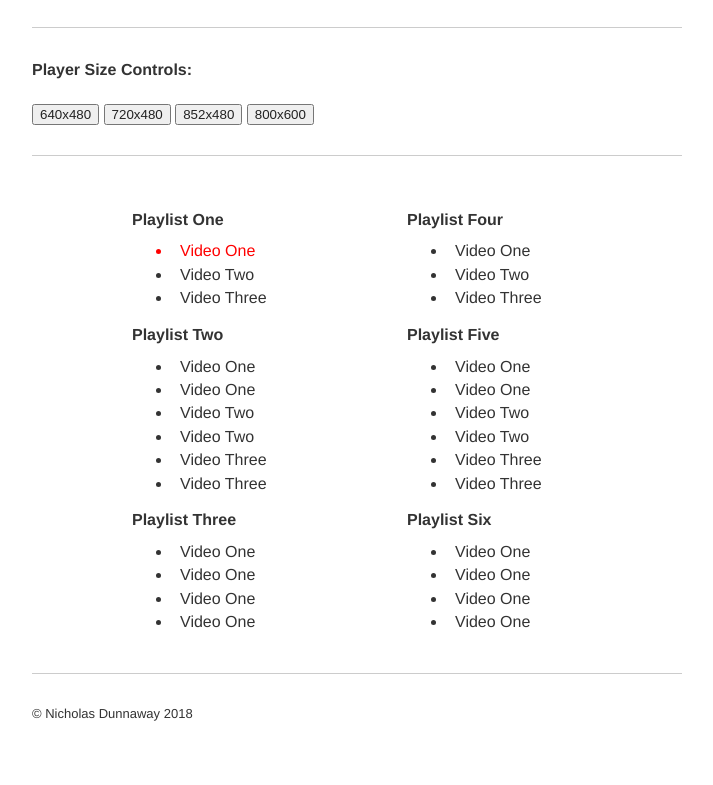
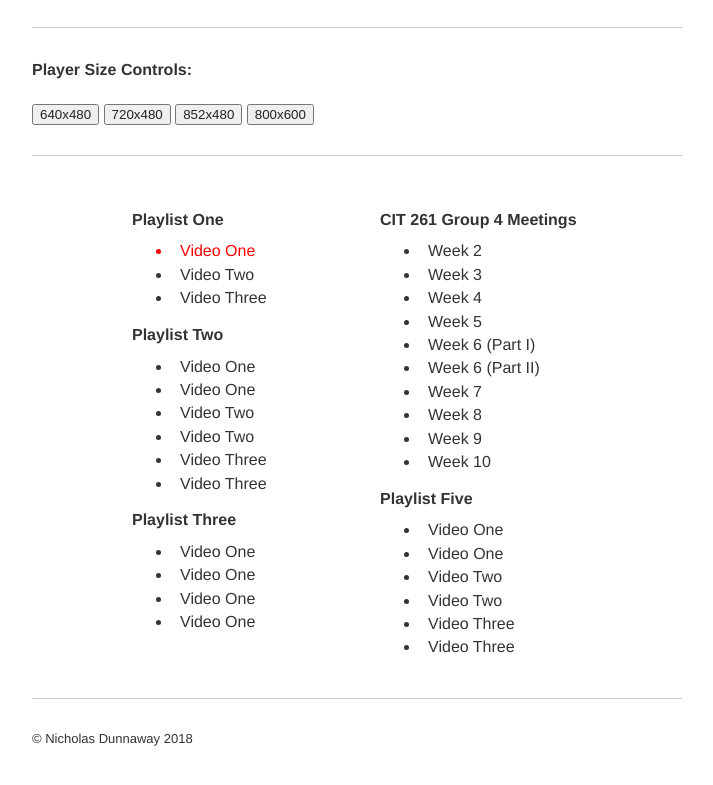
Before and after one commit to Digitalroot-Technologies/Html5VideoPlaylist, a plain HTML site: page index.html in a window 1280 px wide. Shown: the part 579-1364 px from the top of the page, without its empty margins (283-996 px from the left). Drawn offline with Linux system fonts and the light colour scheme.

Commit message:
W11 - Added Group Videos to playlist.

```diff
--- a/index.html
+++ b/index.html
@@ -55,11 +55,18 @@
     </div>
 
     <div class="playlistCol">
-      <h4>Playlist Four</h4>
+      <h4>CIT 261 Group 4 Meetings</h4>
       <ul class="playlist">
-        <li movieurl="DemoVideo1.mp4" onclick="lnkChangeVideo(this)">Video One</li>
-        <li movieurl="DemoVideo2.mp4" onclick="lnkChangeVideo(this)">Video Two</li>
-        <li movieurl="DemoVideo3.mp4" onclick="lnkChangeVideo(this)" lastvideo="true">Video Three</li>
+        <li movieurl="W02 - CIT261 - JavaScript Objects.mp4" onclick="lnkChangeVideo(this)">Week 2</li>
+        <li movieurl="W03 - CIT261 - JSON and AJAX.mp4" onclick="lnkChangeVideo(this)">Week 3</li>
+        <li movieurl="W04 - CIT261 - Local Storage, DOM Manipulation.mp4" onclick="lnkChangeVideo(this)" >Week 4</li>
+        <li movieurl="W05 - CIT261Week5.mp4" onclick="lnkChangeVideo(this)" >Week 5</li>
+        <li movieurl="W06 - CIT_261_Week_6_Part1.mp4" onclick="lnkChangeVideo(this)" >Week 6 (Part I)</li>
+        <li movieurl="W06 - CIT_week6_part2.mp4" onclick="lnkChangeVideo(this)" >Week 6 (Part II)</li>
+        <li movieurl="W07 - CIT_weeks_7.mp4" onclick="lnkChangeVideo(this)" >Week 7</li>
+        <li movieurl="W08 - CIT261-Week8.mp4" onclick="lnkChangeVideo(this)" >Week 8</li>
+        <li movieurl="W09 - CIT261_Week_9.mp4" onclick="lnkChangeVideo(this)" >Week 9</li>
+        <li movieurl="W10 - CIT_261_Week_10.mp4" onclick="lnkChangeVideo(this)" lastvideo="true">Week 10</li>
       </ul>
 
       <h4>Playlist Five</h4>
@@ -70,14 +77,6 @@
         <li movieurl="DemoVideo2.mp4" onclick="lnkChangeVideo(this)">Video Two</li>
         <li movieurl="DemoVideo3.mp4" onclick="lnkChangeVideo(this)">Video Three</li>
         <li movieurl="DemoVideo3.mp4" onclick="lnkChangeVideo(this)" lastvideo="true">Video Three</li>
-      </ul>
-
-      <h4>Playlist Six</h4>
-      <ul class="playlist">
-        <li movieurl="DemoVideo1.mp4" onclick="lnkChangeVideo(this)">Video One</li>
-        <li movieurl="DemoVideo1.mp4" onclick="lnkChangeVideo(this)">Video One</li>
-        <li movieurl="DemoVideo1.mp4" onclick="lnkChangeVideo(this)">Video One</li>
-        <li movieurl="DemoVideo1.mp4" onclick="lnkChangeVideo(this)" lastvideo="true">Video One</li>
       </ul>
     </div>
   </div>
```
